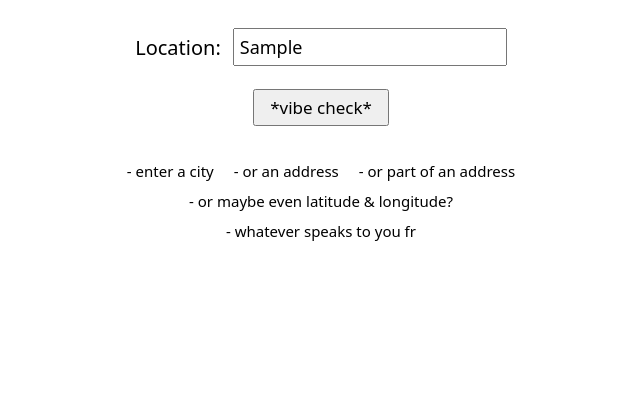
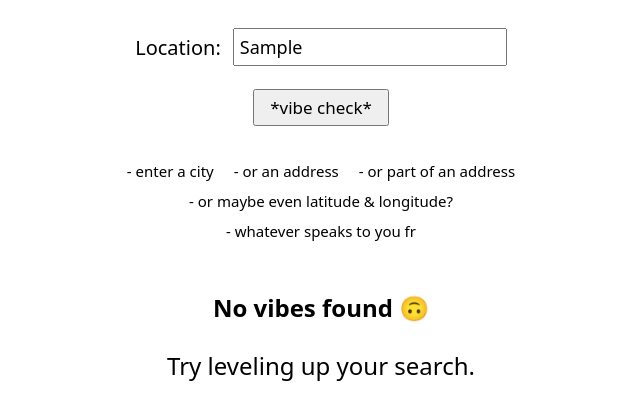
Before and after one commit to deepend15/odin-weather-app, a website built with webpack: page src/template.html in a window 1280 px wide. Both pictures are taken after typing "Sample" into the empty fields and a click on the button "*vibe check*". Shown: the part 76-496 px from the top of the page, without its empty margins (319-959 px from the left). Built offline with nearby package versions, Linux system fonts and the light colour scheme; no server answers.

Commit message:
Add .catch code

```diff
--- a/src/index.js
+++ b/src/index.js
@@ -13,14 +13,13 @@ getWeatherBtn.addEventListener("click", (e) => {
     location.setCustomValidity("Umm you forgot something \u{1F480}");
   } else {
     e.preventDefault();
+    const weatherDiv = document.querySelector(".weather-div");
+    weatherDiv.textContent = "";
     getWeather(location.value).then((data) => {
       console.log(data);
-      const weatherDiv = document.querySelector(".weather-div");
-      weatherDiv.textContent = "";
 
       function isCity(string) {
         const regex = /^[a-zA-Z]/;
-
         return regex.test(string);
       }
 
@@ -121,6 +120,15 @@ getWeatherBtn.addEventListener("click", (e) => {
       rightColumn.append(precipDiv, sunrise, sunset);
       weatherDetailsDiv.append(leftColumn, rightColumn);
       weatherDiv.append(weatherDetailsDiv);
+    }).catch(() => {
+      const errorMessageDiv = document.createElement("div");
+      errorMessageDiv.classList.add("error-message-div");
+      const errorMessage1 = document.createElement("p");
+      errorMessage1.textContent = `No vibes found \u{1F643}`;
+      const errorMessage2 = document.createElement("p");
+      errorMessage2.textContent = `Try leveling up your search.`;
+      errorMessageDiv.append(errorMessage1, errorMessage2);
+      weatherDiv.append(errorMessageDiv);
     });
   }
 })
--- a/src/styles.css
+++ b/src/styles.css
@@ -92,7 +92,8 @@ form input {
   width: 85%;
 }
 
-.vibe-div {
+.vibe-div,
+.error-message-div {
   display: grid;
   justify-items: center;
   gap: 25px;
@@ -104,7 +105,8 @@ form input {
   line-height: 1.5;
 }
 
-.vibe-div > p > span {
+.vibe-div > p > span,
+.error-message-div > p:first-child {
   font-weight: bold;
 }
 
@@ -142,5 +144,5 @@ form input {
 }
 
 .precip-div > div:not(:first-child) {
-  font-size: 1.8rem;
+  font-size: 1.7rem;
 }
```
